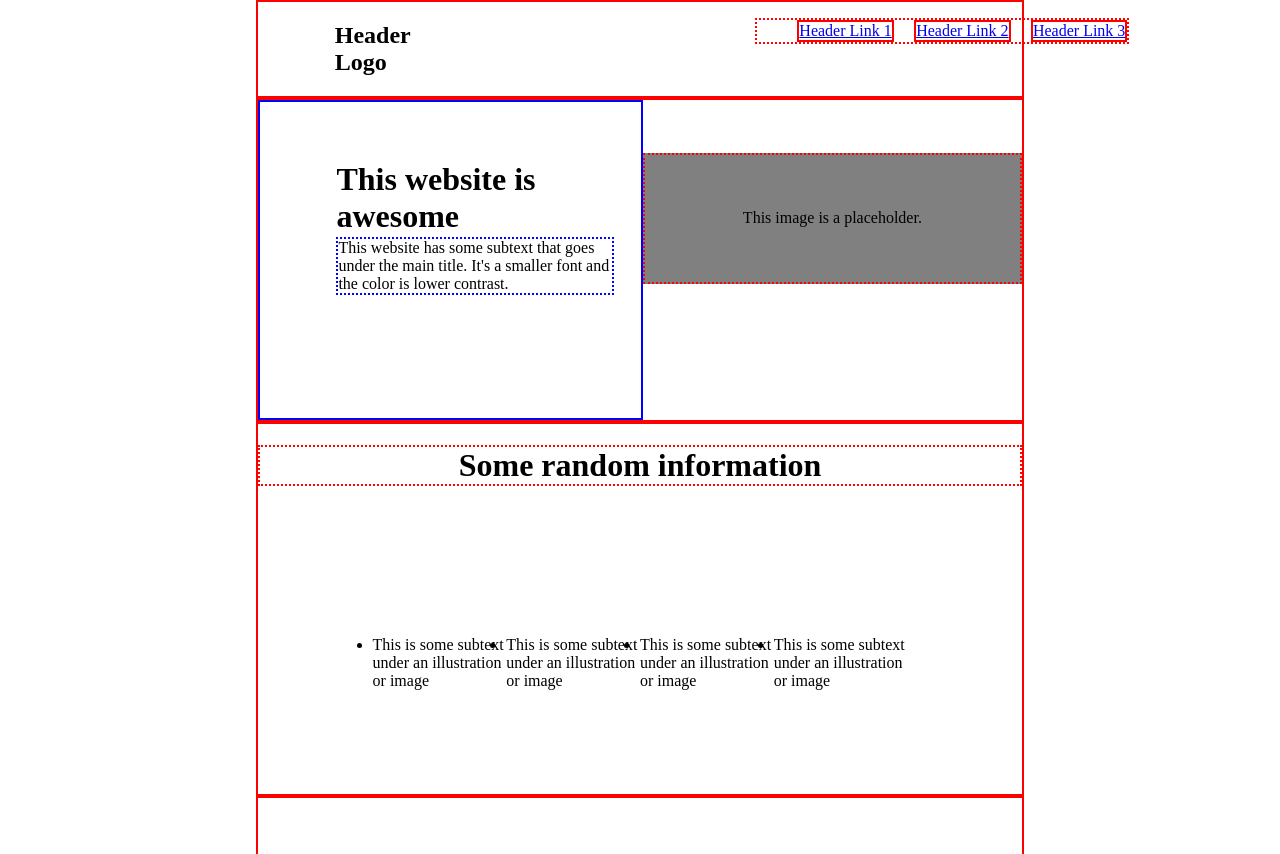
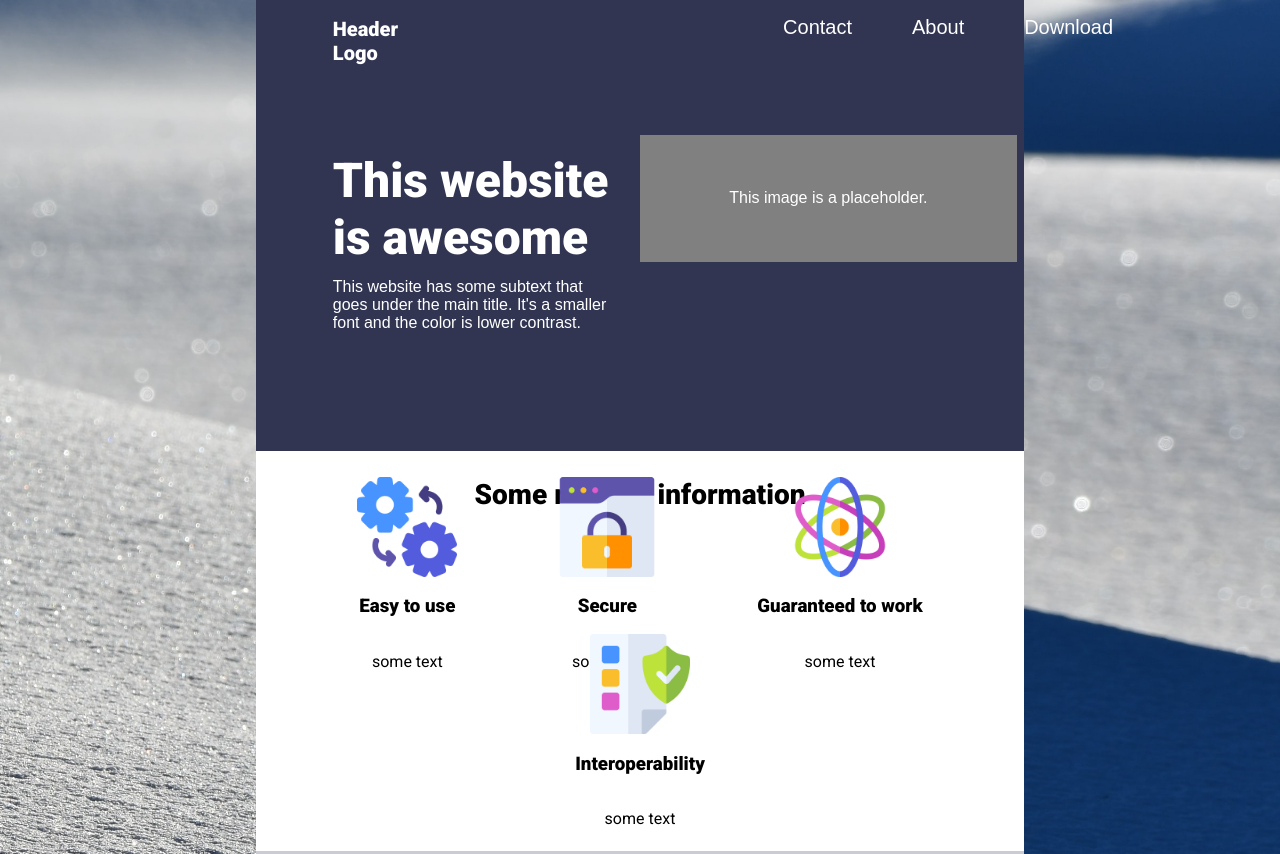
Before and after one commit to ax119/Landing-Page, a plain HTML site: page index.html in a window 1280 px wide. Shown: the top 854 px of the page. Drawn offline with Linux system fonts and the light colour scheme.

Commit message:
paint job

```diff
--- a/index.html
+++ b/index.html
@@ -5,15 +5,19 @@
   <meta charset="utf-8">
   <title></title>
   <link rel="stylesheet" href="styles.css">
+  <style>
+    @import url('https://fonts.googleapis.com/css2?family=Roboto:ital,wght@0,100;0,400;0,900;1,300&display=swap');
+  </style>
 </head>
 <div class="header">
+
   <body>
     <h2>Header Logo</h2>
     <div class="nav">
       <ul>
-        <li><a href="#">Header Link 1</a></li>
-        <li><a href="#">Header Link 2</a></li>
-        <li><a href="#">Header Link 3</a></li>
+        <li><a href="#">Contact</a></li>
+        <li><a href="#">About</a></li>
+        <li><a href="#">Download</a></li>
       </ul>
     </div>
 </div>
@@ -29,18 +33,34 @@
   </div>
 </div>
 
-<div class="container2">
+<div class="row">
+
   <h1>Some random information</h1>
-  <ul class="carousel">
-    <img src="" alt="">
-    <li>This is some subtext under an illustration or image</li>
-    <img src="" alt="">
-    <li>This is some subtext under an illustration or image</li>
-    <img src="" alt="">
-    <li>This is some subtext under an illustration or image</li>
-    <img src="" alt="">
-    <li>This is some subtext under an illustration or image</li>
-  </ul>
+
+  <div class="feature-box">
+    <img src="images/gear.png" alt="">
+    <h3>Easy to use</h3>
+    <p>some text</p>
+  </div>
+
+  <div class="feature-box">
+    <img src="images/security.png" alt="">
+    <h3>Secure</h3>
+    <p>some text</p>
+  </div>
+
+  <div class="feature-box">
+    <img src="images/science.png" alt="">
+    <h3>Guaranteed to work</h3>
+    <p>some text</p>
+  </div>
+
+  <div class="feature-box">
+    <img src="images/contract.png" alt="">
+    <h3>Interoperability</h3>
+    <p>some text</p>
+  </div>
+
 </div>
 <div class="quote">
   <p>This is an an aspiring quote, a testimonial from a customer.
@@ -56,7 +76,7 @@
 </div>
 
 <div class="footer">
-  <p>Copyright c The Odin Project 2022</p>
+  <p>Copyright © AX119</p>
 </div>
 </body>
 
--- a/styles.css
+++ b/styles.css
@@ -1,18 +1,40 @@
+html {
+  background-image: url("images/wall2.jpg");
+  background-repeat: no-repeat;
+  background-size: 100% 110%;
+
+}
+
+a:link {
+  text-decoration: none;
+  color: white;
+}
+
+a:hover, a:active {
+  background-color: grey;
+}
+
 body {
   margin: auto 20%;
+  font-family: sans-serif;
+}
 
+h2 {
+  font-size: 20px;
+  font-weight: 700;
+  font-family: "roboto", sans-serif;
 }
 
 .header {
   display: flex;
-  border: 2px solid red;
   padding-left: 10%;
+  background-color: #313552;
+  color: white;
 
 }
 
 .nav ul {
   display: flex;
-  border: red 2px dotted;
   flex-wrap: wrap;
   margin-left: 345px;
   width: 330px;
@@ -22,14 +44,14 @@ body {
 
 .nav ul li {
   display: flex;
-  border: red 2px solid;
+  font-size: 20px;
+  color: white;
 
 }
 
 .left {
   display: flex;
   padding-left: 10%;
-  border: blue solid 2px;
   flex-direction: column;
   width: 40%;
   padding-top: 5%;
@@ -37,7 +59,6 @@ body {
 
 .left p {
   text-align: left;
-  border: blue 2px dotted;
   width: 90%;
   margin-top: -20px
 
@@ -46,7 +67,6 @@ body {
 .right {
   background-color: grey;
   justify-content: flex-end;
-  border: red dotted 2px;
   text-align: center;
   padding: 5%;
   height: 50px;
@@ -56,54 +76,95 @@ body {
 
 .container {
   display: flex;
-  border: 2px solid red;
-  height: 320px;
+  height: 370px;
+  background-color: #313552;
+  color:white;
 
 }
 
-.container2 {
-  border: 2px solid red;
-  height: 370px;
+.container h1 {
+  font-size: 48px;
+  font-family: "roboto", sans-serif;
+  font-weight: 900;
+}
 
+.row {
+  display: flex;
+  flex-wrap: wrap;
+  justify-content: center;
+  height: 400px;
+  background-color: white;
+  color: black;
+  font-family: "roboto", sans-serif;
 
 }
 
-.container2 h1{
+.row h1{
   display: flex;
-  border: 2px dotted red;
   justify-content: center;
-  margin-bottom: 150px;
+  align-content: flex-start;
+  flex-wrap: wrap;
+  width: 6000px;
+  padding-top: .5rem;
+  font-weight: 600;
+  font-size: 28px;
 }
 
-.container2 ul{
+.row img {
   display: flex;
-  justify-content: space-between;
-  width: 70%;
-  padding-left: 15%;
+  flex-wrap: wrap;
+  align-self: center;
+  align-content: space-between;
+  margin-top: -60px;
+  height: 100px;
+  width: 100px;
+
 }
 
-.container2 a{
+.row p {
   display: flex;
-  justify-content: space-between;
-  border: dotted red 2px;
+  flex-wrap: wrap;
+  align-self: center;
+  justify-content: center;
+}
+
+.row h3 {
+  display: flex;
+  flex-wrap: wrap;
+  align-self: center;
+  gap: 20px;
+}
+
+.feature-box {
+  display: flex;
+  flex-flow: column;
+  align-content: space-between;
+  align-items: flex-end;
+  padding: 0px 50px;
 }
 
 .quote {
   display: flex;
-  border: 2px solid red;
   justify-content: center;
   padding: 10% 350px 10% 350px;
+  background-color: #C9CCD5;
+  color: black;
+  font-style: italic;
 }
 
 .cta {
   display: flex;
-  border: 2px solid red;
   justify-content: center;
   padding: 6% 180px 6% 180px;
+  background-color: #FDEFF4;
+  color: black;
 }
 
 .footer {
   display: flex;
-  border: 2px solid red;
   justify-content: center;
+  background-color: #222831;
+  font-size: 12px;
+  font-weight: bold;
+  color: white;
 }
```
Also changed, not shown: images/contract.png (added), images/gear.png (added), images/science.png (added), images/security.png (added), images/wall.jpg (added), images/wall2.jpg (added). Lines whose indentation alone changed are shown as unchanged.
